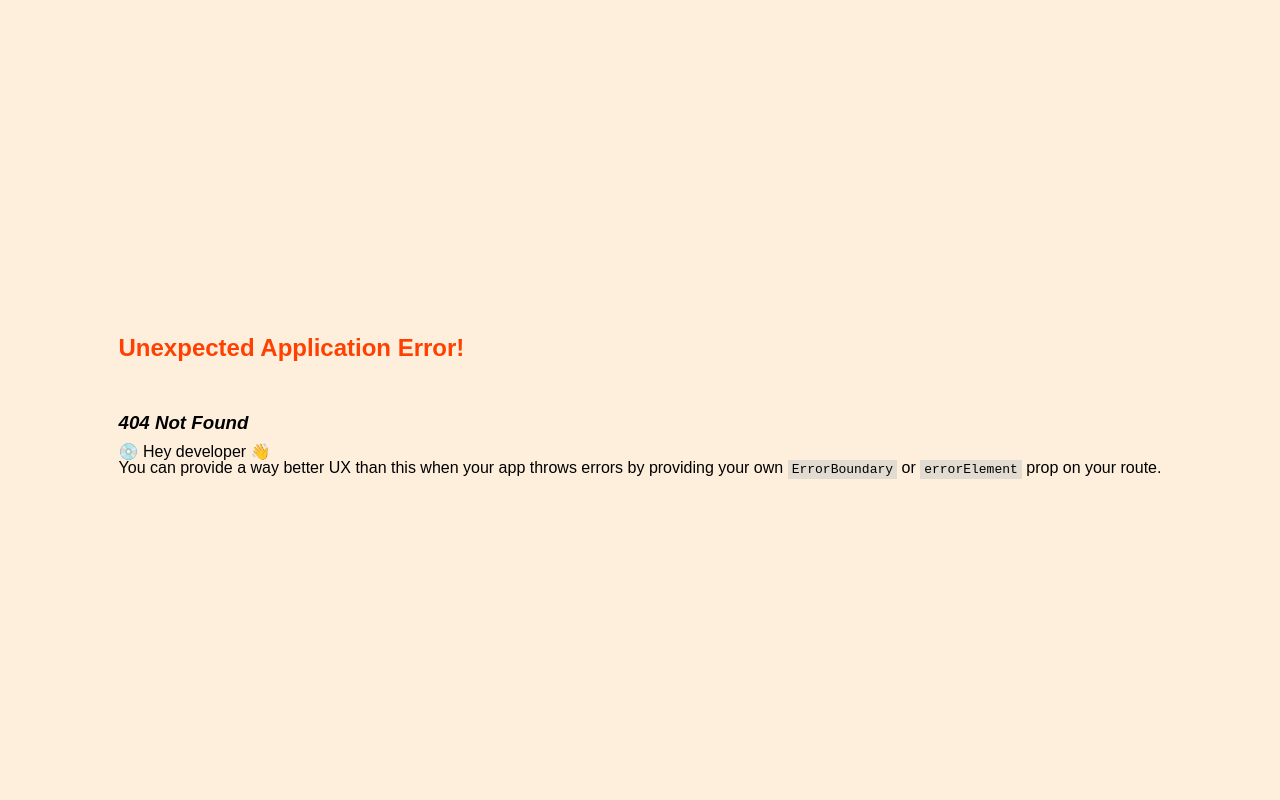
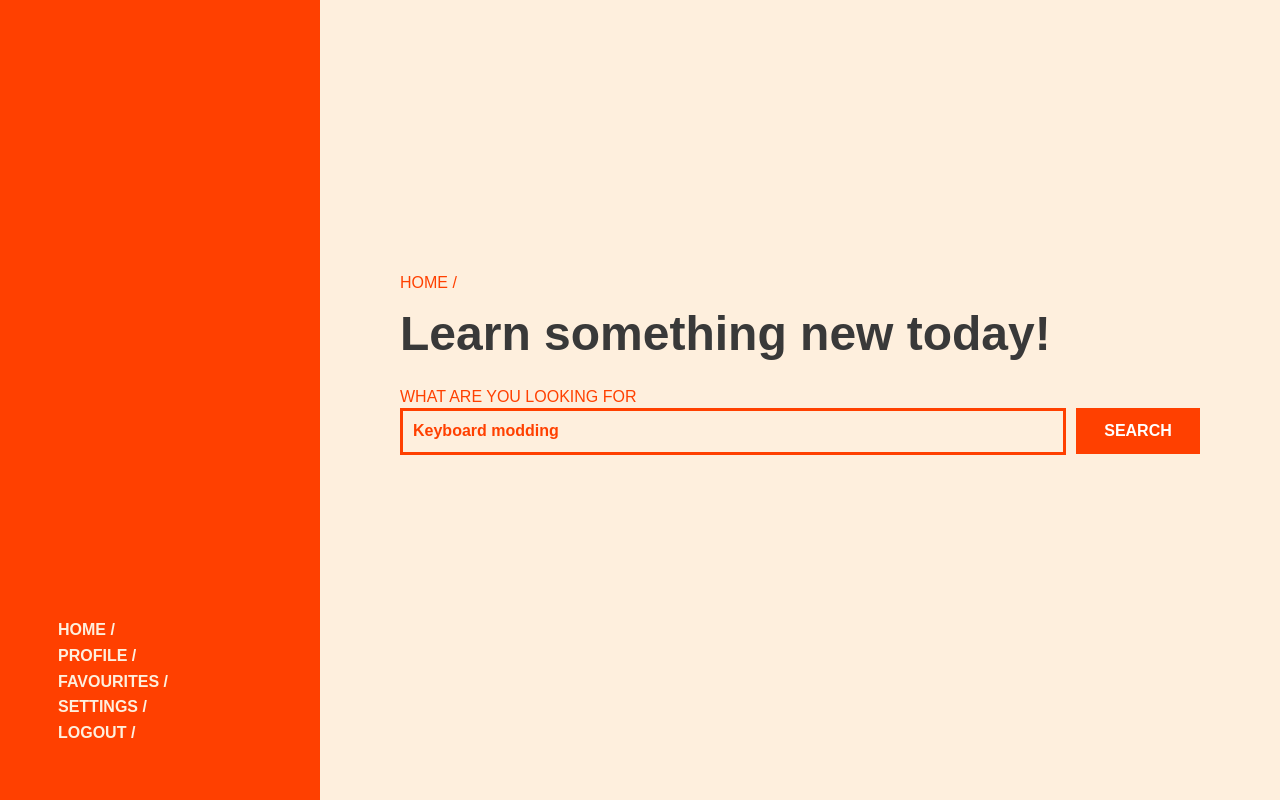
Before and after one commit to Your-Missing-Semester/permuto, a React (Create React App) app in the folder frontend/: page /homePage in a window 1280 px wide. Before the commit this address had no page. Built offline with nearby package versions, Linux system fonts and the light colour scheme.

Commit message:
formatted home page

```diff
--- /dev/null
+++ b/frontend/src/components/HomePage/Body/homePageBody.jsx
@@ -0,0 +1,19 @@
+import React from 'react';
+import styles from './homePageBody.module.css'
+
+function HomePageBody () {
+    return (
+        <div className={styles["body-grid"]}>
+            <p className={styles["home-heading"]}>HOME /</p>
+            <h1 className={styles["body-heading"]}>Learn something new today!</h1>
+            <p className={styles["search-bar-heading"]}>WHAT ARE YOU LOOKING FOR</p>
+            <div className={styles["search"]}>
+                <input type="text" placeholder='Keyboard modding'/>
+                <button className={styles["search-button"]}>SEARCH</button>
+            </div>
+        </div>
+
+    )
+}
+
+export default HomePageBody;
--- /dev/null
+++ b/frontend/src/components/HomePage/Body/homePageBody.module.css
@@ -0,0 +1,49 @@
+.body-grid {
+    display: grid;
+    grid-template-columns: [c1] 320px [c2] auto;
+    grid-template-rows: [r1] 13% [r2] 30% [r3] 10% [r4] 25%;
+}
+
+.home-heading {
+    grid-row: 1;
+    grid-column: 2;
+    color:#FF4000;
+    font-size: 16px;
+}
+
+.body-heading {
+    grid-row: 2;
+    grid-column: 2;
+    color: #393939;
+    font-size: 48px;
+    height: 72px;
+    width: 800px;
+    letter-spacing: 2%;
+}
+
+.search-bar-heading {
+    grid-row: 3;
+    grid-column: 2;
+    color:#FF4000;
+    font-size: 16px;
+}
+
+.search {
+    display: flex;
+    gap: 10px;
+    grid-column: 2;
+    grid-row: 4;
+}
+
+.search-button {
+    height: 46px;
+    width: 150px;
+    color: white;
+    background-color: #FF4000;
+    font-size: 16px;
+    font-weight: bold;
+}
+
+.search-button:hover {
+    background-color: #FAAA8D;
+}
--- a/frontend/src/components/NavBar/navBar.jsx
+++ b/frontend/src/components/HomePage/NavBar/navBar.jsx
@@ -8,7 +8,7 @@ function NavBar() {
                 <div className={styles["routes"]}>
                     <ul className={styles["route-list"]}>
                         {/* links need to be updated */}
-                        <li><Link className={styles["link-styles"]} to="/home">HOME /</Link></li>
+                        <li><Link className={styles["link-styles"]} to="/homePage">HOME /</Link></li>
                         <li><Link className={styles["link-styles"]}to="/profile">PROFILE /</Link></li>
                         <li><Link className={styles["link-styles"]}to="/favourites">FAVOURITES /</Link></li>
                         <li><Link className={styles["link-styles"]}to="/settings">SETTINGS /</Link></li>
```
Also changed, not shown: frontend/src/App.js (+6 -1 lines), frontend/src/components/HomePage/NavBar/navBar.module.css (renamed from frontend/src/components/NavBar/navBar.module.css).
